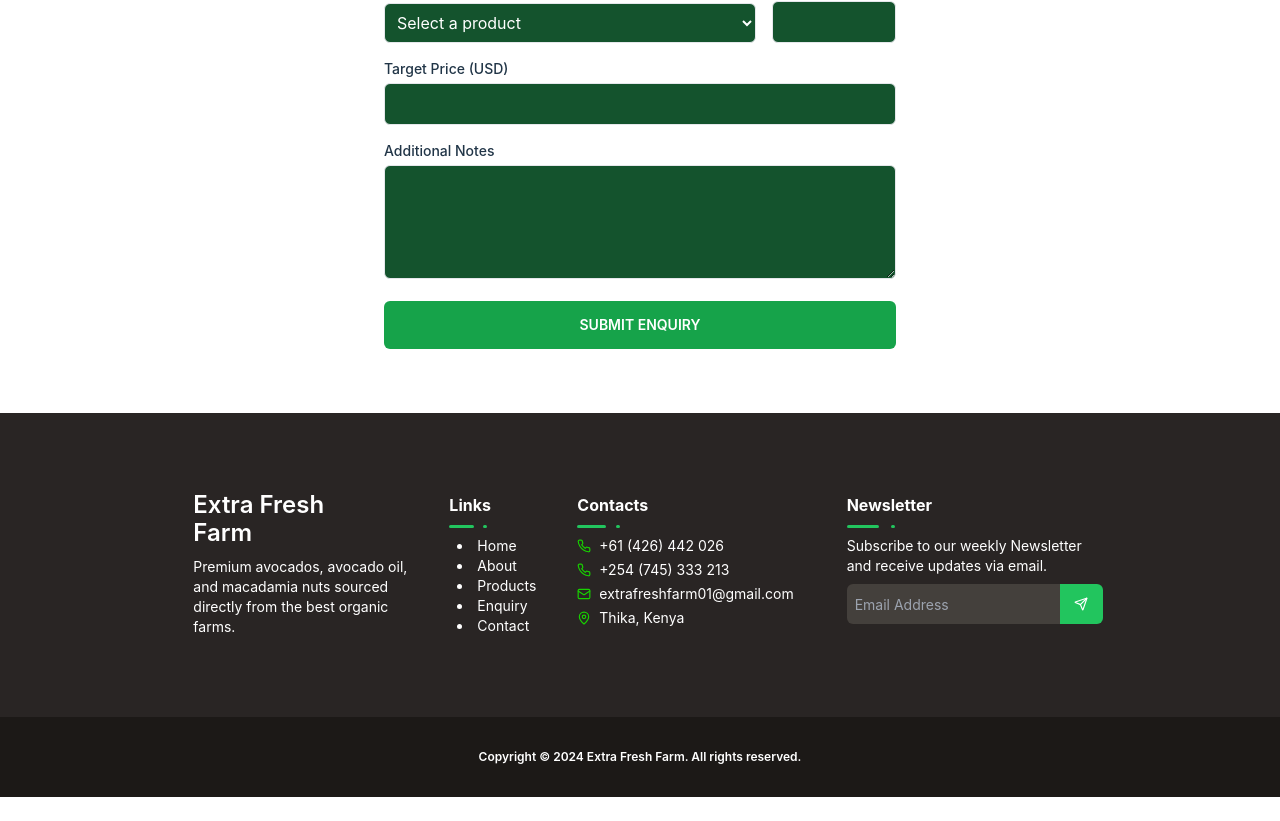
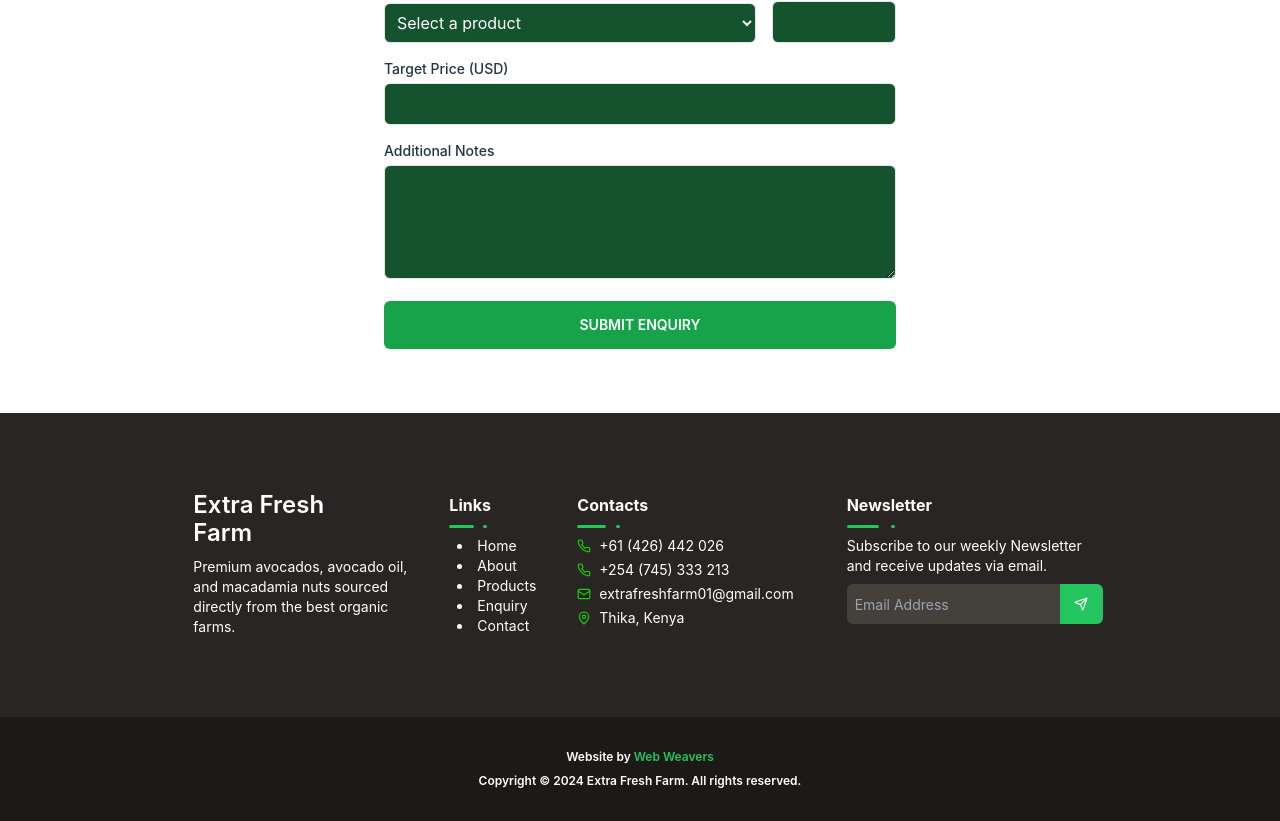
Before and after one commit to awolcat/agri-business-react-app, a React (Vite) app: page / in a window 1280 px wide. Shown: the part 2521-3342 px from the top of the page. Before the commit the page ends 3318 px from the top, so only its background shows below. Built offline with nearby package versions, Linux system fonts and the light colour scheme.

Commit message:
add developer credits

```diff
--- a/src/components/Footer.jsx
+++ b/src/components/Footer.jsx
@@ -127,6 +127,10 @@
             </div>
         </div>
         <div className="bg-stone-900 py-8 text-center">
+          <p className="text-xs font-semibold mb-2">Website by <span className='text-green-500 hover:underline'>
+                <a href='https://www.webweaversonline.com'>Web Weavers</a>
+            </span>
+           </p>
           <p className="text-xs font-semibold">Copyright &copy; 2024 Extra Fresh Farm. All rights reserved.</p>
         </div>
       </footer>
```
